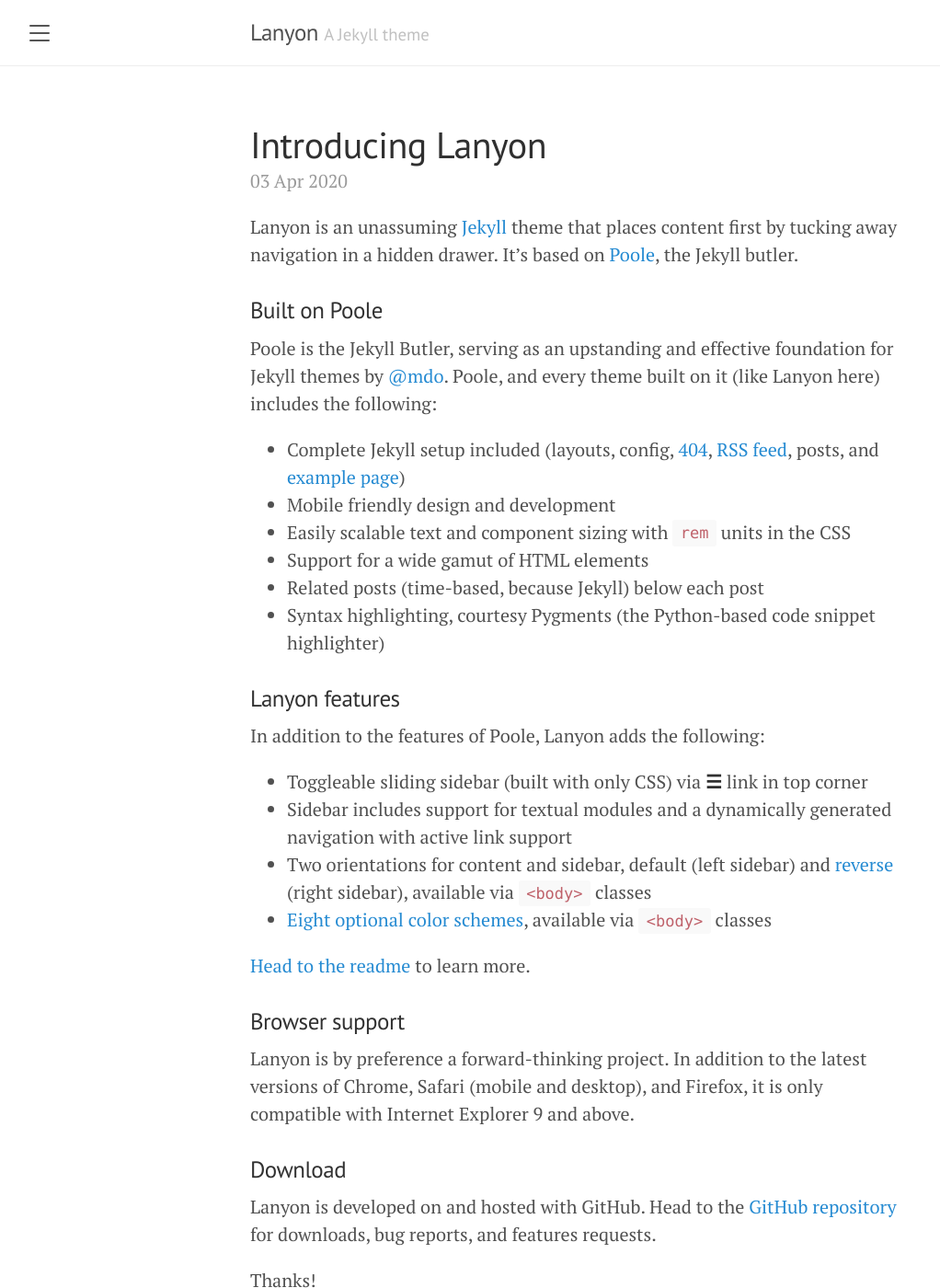
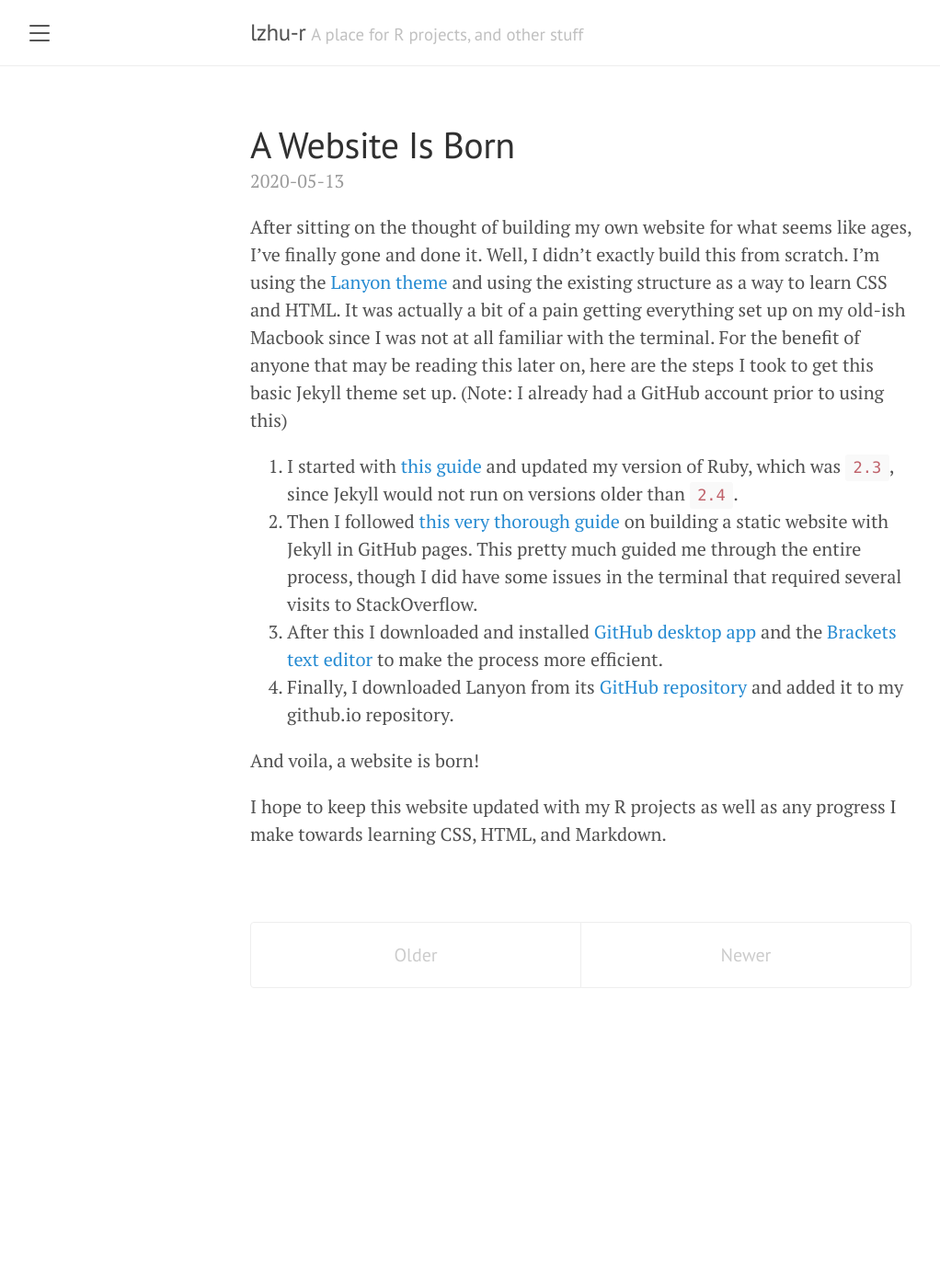
Before and after one commit to lzhu-r/jekyll_blog, a Jekyll site: the page built from index.html, in a window 1280 px wide and 1400 px high. Shown: the whole window at 92% size, without its empty margins (8-1030 px from the left). Built offline with Jekyll 4.4.1, drawn with Linux system fonts in a browser that asks for light colours; the list of posts is cut into pages by our own code; some of the changed text lies outside the part shown.

Commit message:
Added my own content to Lanyon theme default files

```diff
--- a/_config.yml
+++ b/_config.yml
@@ -1,7 +1,7 @@
 # Setup
-title:               Lanyon
-tagline:             'A Jekyll theme'
-description:         'A reserved <a href="https://jekyllrb.com" target="_blank">Jekyll</a> theme that places the utmost gravity on content with a hidden drawer. Made by <a href="https://twitter.com/mdo" target="_blank">@mdo</a>.'
+title:               lzhu-r
+tagline:             'A place for R projects, and other stuff'
+description:         'Follow Liang as he tries to figure out how to build a personal website'
 url:                 https://lzhu-r.github.io/
 baseurl:             ''
 paginate:            5
@@ -9,9 +9,9 @@
 
 # About/contact
 author:
-  name:              Mark Otto
-  url:               https://twitter.com/mdo
-  email:             markdotto@gmail.com
+  name:              Liang Zhu
+  url:
+  email:
 
 # Gems
 plugins:
--- a/_includes/sidebar.html
+++ b/_includes/sidebar.html
@@ -27,12 +27,11 @@
 
     <a class="sidebar-nav-item" href="{{ site.github.repo }}/archive/v{{ site.version }}.zip">Download</a>
     <a class="sidebar-nav-item" href="{{ site.github.repo }}">GitHub project</a>
-    <span class="sidebar-nav-item">Currently v{{ site.version }}</span>
   </nav>
 
   <div class="sidebar-item">
     <p>
-      &copy; {{ site.time | date: '%Y' }}. All rights reserved.
+      &copy; {{ site.time | date: '%Y' }} Liang Zhu. All rights reserved.
     </p>
   </div>
 </div>
--- a/_layouts/default.html
+++ b/_layouts/default.html
@@ -3,7 +3,7 @@
 
   {% include head.html %}
 
-  <body>
+  <body class="sidebar-overlay">
 
     {% include sidebar.html %}
 
--- a/_layouts/post.html
+++ b/_layouts/post.html
@@ -4,7 +4,7 @@
 
 <div class="post">
   <h1 class="post-title">{{ page.title }}</h1>
-  <span class="post-date">{{ page.date | date_to_string }}</span>
+  <span class="post-date">{{ page.date | date: "%Y-%m-%d" }}</span>
   {{ content }}
 </div>
 
--- a/_posts/2020-04-01-whats-jekyll.md
+++ /dev/null
@@ -1,12 +0,0 @@
----
-layout: post
-title: What's Jekyll?
----
-
-[Jekyll](https://jekyllrb.com) is a static site generator, an open-source tool for creating simple yet powerful websites of all shapes and sizes. From [the project's readme](https://github.com/mojombo/jekyll/blob/master/README.markdown):
-
-  > Jekyll is a simple, blog aware, static site generator. It takes a template directory [...] and spits out a complete, static website suitable for serving with Apache or your favorite web server. This is also the engine behind GitHub Pages, which you can use to host your project’s page or blog right here from GitHub.
-
-It's an immensely useful tool and one we encourage you to use here with Lanyon.
-
-Find out more by [visiting the project on GitHub](https://github.com/mojombo/jekyll).
--- a/_posts/2020-04-02-example-content.md
+++ /dev/null
@@ -1,122 +0,0 @@
----
-layout: post
-title: Example content
----
-
-
-<div class="message">
-  Howdy! This is an example blog post that shows several types of HTML content supported in this theme.
-</div>
-
-Cum sociis natoque penatibus et magnis <a href="#">dis parturient montes</a>, nascetur ridiculus mus. *Aenean eu leo quam.* Pellentesque ornare sem lacinia quam venenatis vestibulum. Sed posuere consectetur est at lobortis. Cras mattis consectetur purus sit amet fermentum.
-
-> Curabitur blandit tempus porttitor. Nullam quis risus eget urna mollis ornare vel eu leo. Nullam id dolor id nibh ultricies vehicula ut id elit.
-
-Etiam porta **sem malesuada magna** mollis euismod. Cras mattis consectetur purus sit amet fermentum. Aenean lacinia bibendum nulla sed consectetur.
-
-## Inline HTML elements
-
-HTML defines a long list of available inline tags, a complete list of which can be found on the [Mozilla Developer Network](https://developer.mozilla.org/en-US/docs/Web/HTML/Element).
-
-- **To bold text**, use `<strong>`.
-- *To italicize text*, use `<em>`.
-- Abbreviations, like <abbr title="HyperText Markup Langage">HTML</abbr> should use `<abbr>`, with an optional `title` attribute for the full phrase.
-- Citations, like <cite>&mdash; Mark otto</cite>, should use `<cite>`.
-- <del>Deleted</del> text should use `<del>` and <ins>inserted</ins> text should use `<ins>`.
-- Superscript <sup>text</sup> uses `<sup>` and subscript <sub>text</sub> uses `<sub>`.
-
-Most of these elements are styled by browsers with few modifications on our part.
-
-## Heading
-
-Vivamus sagittis lacus vel augue rutrum faucibus dolor auctor. Duis mollis, est non commodo luctus, nisi erat porttitor ligula, eget lacinia odio sem nec elit. Morbi leo risus, porta ac consectetur ac, vestibulum at eros.
-
-### Code
-
-Cum sociis natoque penatibus et magnis dis `code element` montes, nascetur ridiculus mus.
-
-{% highlight js %}
-// Example can be run directly in your JavaScript console
-
-// Create a function that takes two arguments and returns the sum of those arguments
-var adder = new Function("a", "b", "return a + b");
-
-// Call the function
-adder(2, 6);
-// > 8
-{% endhighlight %}
-
-Aenean lacinia bibendum nulla sed consectetur. Etiam porta sem malesuada magna mollis euismod. Fusce dapibus, tellus ac cursus commodo, tortor mauris condimentum nibh, ut fermentum massa.
-
-### Lists
-
-Cum sociis natoque penatibus et magnis dis parturient montes, nascetur ridiculus mus. Aenean lacinia bibendum nulla sed consectetur. Etiam porta sem malesuada magna mollis euismod. Fusce dapibus, tellus ac cursus commodo, tortor mauris condimentum nibh, ut fermentum massa justo sit amet risus.
-
-* Praesent commodo cursus magna, vel scelerisque nisl consectetur et.
-* Donec id elit non mi porta gravida at eget metus.
-* Nulla vitae elit libero, a pharetra augue.
-
-Donec ullamcorper nulla non metus auctor fringilla. Nulla vitae elit libero, a pharetra augue.
-
-1. Vestibulum id ligula porta felis euismod semper.
-2. Cum sociis natoque penatibus et magnis dis parturient montes, nascetur ridiculus mus.
-3. Maecenas sed diam eget risus varius blandit sit amet non magna.
-
-Cras mattis consectetur purus sit amet fermentum. Sed posuere consectetur est at lobortis.
-
-<dl>
-  <dt>HyperText Markup Language (HTML)</dt>
-  <dd>The language used to describe and define the content of a Web page</dd>
-
-  <dt>Cascading Style Sheets (CSS)</dt>
-  <dd>Used to describe the appearance of Web content</dd>
-
-  <dt>JavaScript (JS)</dt>
-  <dd>The programming language used to build advanced Web sites and applications</dd>
-</dl>
-
-Integer posuere erat a ante venenatis dapibus posuere velit aliquet. Morbi leo risus, porta ac consectetur ac, vestibulum at eros. Nullam quis risus eget urna mollis ornare vel eu leo.
-
-### Tables
-
-Aenean lacinia bibendum nulla sed consectetur. Lorem ipsum dolor sit amet, consectetur adipiscing elit.
-
-<table>
-  <thead>
-    <tr>
-      <th>Name</th>
-      <th>Upvotes</th>
-      <th>Downvotes</th>
-    </tr>
-  </thead>
-  <tfoot>
-    <tr>
-      <td>Totals</td>
-      <td>21</td>
-      <td>23</td>
-    </tr>
-  </tfoot>
-  <tbody>
-    <tr>
-      <td>Alice</td>
-      <td>10</td>
-      <td>11</td>
-    </tr>
-    <tr>
-      <td>Bob</td>
-      <td>4</td>
-      <td>3</td>
-    </tr>
-    <tr>
-      <td>Charlie</td>
-      <td>7</td>
-      <td>9</td>
-    </tr>
-  </tbody>
-</table>
-
-Nullam id dolor id nibh ultricies vehicula ut id elit. Sed posuere consectetur est at lobortis. Nullam quis risus eget urna mollis ornare vel eu leo.
-
------
-
-Want to see something else added? <a href="https://github.com/poole/poole/issues/new">Open an issue.</a>
--- a/_posts/2020-04-03-introducing-lanyon.md
+++ /dev/null
@@ -1,38 +0,0 @@
----
-layout: post
-title: Introducing Lanyon
----
-
-Lanyon is an unassuming [Jekyll](http://jekyllrb.com) theme that places content first by tucking away navigation in a hidden drawer. It's based on [Poole](http://getpoole.com), the Jekyll butler.
-
-### Built on Poole
-
-Poole is the Jekyll Butler, serving as an upstanding and effective foundation for Jekyll themes by [@mdo](https://twitter.com/mdo). Poole, and every theme built on it (like Lanyon here) includes the following:
-
-* Complete Jekyll setup included (layouts, config, [404](/404), [RSS feed](/atom.xml), posts, and [example page](/about))
-* Mobile friendly design and development
-* Easily scalable text and component sizing with `rem` units in the CSS
-* Support for a wide gamut of HTML elements
-* Related posts (time-based, because Jekyll) below each post
-* Syntax highlighting, courtesy Pygments (the Python-based code snippet highlighter)
-
-### Lanyon features
-
-In addition to the features of Poole, Lanyon adds the following:
-
-* Toggleable sliding sidebar (built with only CSS) via **☰** link in top corner
-* Sidebar includes support for textual modules and a dynamically generated navigation with active link support
-* Two orientations for content and sidebar, default (left sidebar) and [reverse](https://github.com/poole/lanyon#reverse-layout) (right sidebar), available via `<body>` classes
-* [Eight optional color schemes](https://github.com/poole/lanyon#themes), available via `<body>` classes
-
-[Head to the readme](https://github.com/poole/lanyon#readme) to learn more.
-
-### Browser support
-
-Lanyon is by preference a forward-thinking project. In addition to the latest versions of Chrome, Safari (mobile and desktop), and Firefox, it is only compatible with Internet Explorer 9 and above.
-
-### Download
-
-Lanyon is developed on and hosted with GitHub. Head to the <a href="https://github.com/poole/lanyon">GitHub repository</a> for downloads, bug reports, and features requests.
-
-Thanks!
--- /dev/null
+++ b/_posts/2020-05-13-a-website-is-born.md
@@ -0,0 +1,15 @@
+---
+layout: post
+title: A Website Is Born
+---
+
+After sitting on the thought of building my own website for what seems like ages, I've finally gone and done it. Well, I didn't exactly build this from scratch. I'm using the [Lanyon theme](https://github.com/poole/lanyon) and using the existing structure as a way to learn CSS and HTML. It was actually a bit of a pain getting everything set up on my old-ish Macbook since I was not at all familiar with the terminal. For the benefit of anyone that may be reading this later on, here are the steps I took to get this basic Jekyll theme set up. (Note: I already had a GitHub account prior to using this)
+
+1. I started with [this guide](https://codingpad.maryspad.com/2017/04/29/update-mac-os-x-to-the-current-version-of-ruby/) and updated my version of Ruby, which was `2.3`, since Jekyll would not run on versions older than `2.4`.
+2. Then I followed [this very thorough guide](https://programminghistorian.org/en/lessons/building-static-sites-with-jekyll-github-pages) on building a static website with Jekyll in GitHub pages. This pretty much guided me through the entire process, though I did have some issues in the terminal that required several visits to StackOverflow.
+3. After this I downloaded and installed [GitHub desktop app](https://desktop.github.com/) and the [Brackets text editor](http://brackets.io/) to make the process more efficient.
+4. Finally, I downloaded Lanyon from its [GitHub repository](https://github.com/poole/lanyon) and added it to my github.io repository.
+
+And voila, a website is born!
+
+I hope to keep this website updated with my R projects as well as any progress I make towards learning CSS, HTML, and Markdown.
--- a/about.md
+++ b/about.md
@@ -1,29 +1,16 @@
 ---
 layout: page
-title: About
+title: About Me
 ---
 
-<p class="message">
-  Hey there! This page is included as an example. Feel free to customize it for your own use upon downloading. Carry on!
-</p>
+I am a 20-something guy living in beautiful Halifax, Nova Scotia. I'm currently employed by Environment and Climate Change Canada and I work in the R environment frequently, though this website will mostly about my life outside of work. In my spare time I enjoy fishing, rock climbing, and caring for my houseplants. I also enjoy playing around with R and doing a bit of data visualization. I haven't worked on it a whole lot and I hope to improve my skills a lot over time.
 
-In the novel, *The Strange Case of Dr. Jeykll and Mr. Hyde*, Mr. Poole is Dr. Jekyll's virtuous and loyal butler. Similarly, Poole is an upstanding and effective butler that helps you build Jekyll themes. It's made by [@mdo](https://twitter.com/mdo).
+Please see the sidebar for my socials and GitHub.
 
-There are currently two themes built on Poole:
+## Goals
 
-* [Hyde](http://hyde.getpoole.com)
-* [Lanyon](http://lanyon.getpoole.com)
+In order to keep myself motivated, I'm going to set a few small goals for myself. Hopefully I actually stick to them!
 
-Learn more and contribute on [GitHub](https://github.com/poole).
-
-## Setup
-
-Some fun facts about the setup of this project include:
-
-* Built for [Jekyll](https://jekyllrb.com)
-* Developed on GitHub and hosted for free on [GitHub Pages](https://pages.github.com)
-* Coded with [Atom](https://atom.io)
-
-Have questions or suggestions? Feel free to [open an issue on GitHub](https://github.com/poole/issues/new) or [ask me on Twitter](https://twitter.com/mdo).
-
-Thanks for reading!
+* Write three more blog posts in 2020 (the intro post doesn't count!)
+* Use R Markdown to create one report
+* Fully complete one CSS and one HTML course on a learning website of my choice
--- a/index.html
+++ b/index.html
@@ -12,7 +12,7 @@
       </a>
     </h1>
 
-    <span class="post-date">{{ post.date | date_to_string }}</span>
+    <span class="post-date">{{ post.date | date: "%Y-%m-%d" }}</span>
 
     {{ post.content }}
   </div>
```
Also changed, not shown: cv.md (added, +26 -0 lines), 2 other files.
